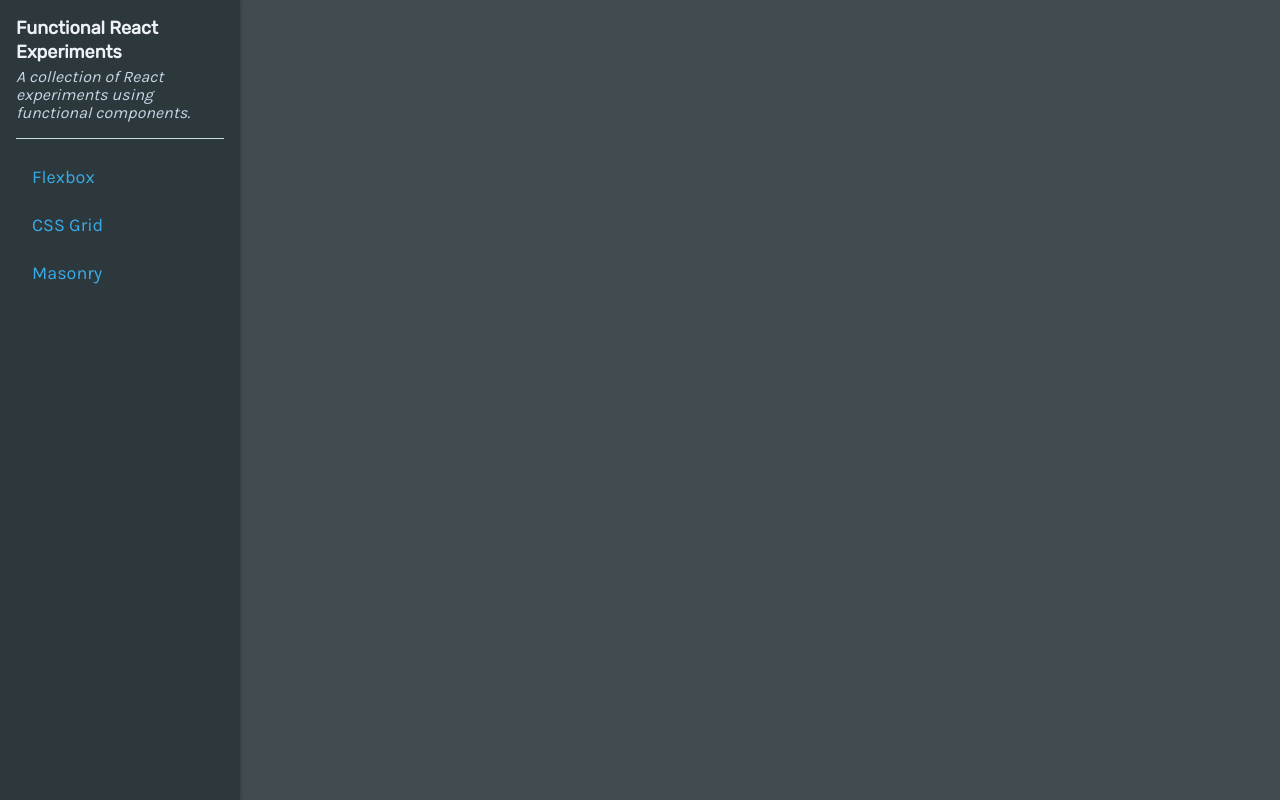
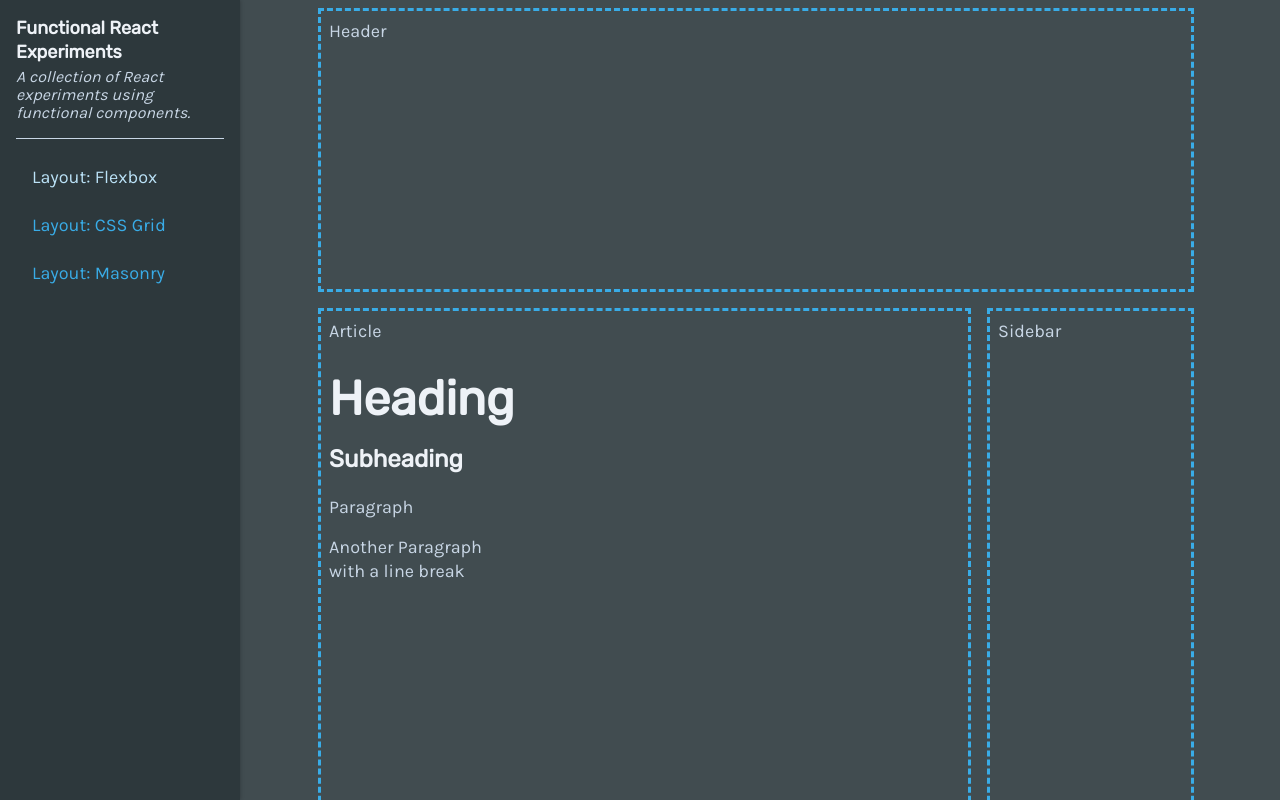
Before and after one commit to orjanbp/react-functional, a React (Create React App) app: page /flexbox-layout in a window 1280 px wide. Shown: the top 800 px of the page. Built offline with nearby package versions, Linux system fonts and the light colour scheme.

Commit message:
chore: rename routes

```diff
--- a/src/App.js
+++ b/src/App.js
@@ -10,18 +10,18 @@ import PageMasonry from './pages/masonry'
 
 const routes = [
   {
-    name: 'Flexbox',
-    to: '/flexbox',
+    name: 'Layout: Flexbox',
+    to: '/flexbox-layout',
     component: PageFlexbox
   },
   {
-    name: 'CSS Grid',
-    to: '/grid',
+    name: 'Layout: CSS Grid',
+    to: '/grid-layout',
     component: PageCssGrid
   },
   {
-    name: 'Masonry',
-    to: '/masonry',
+    name: 'Layout: Masonry',
+    to: '/masonry-layout',
     component: PageMasonry
   }
 ]
```
